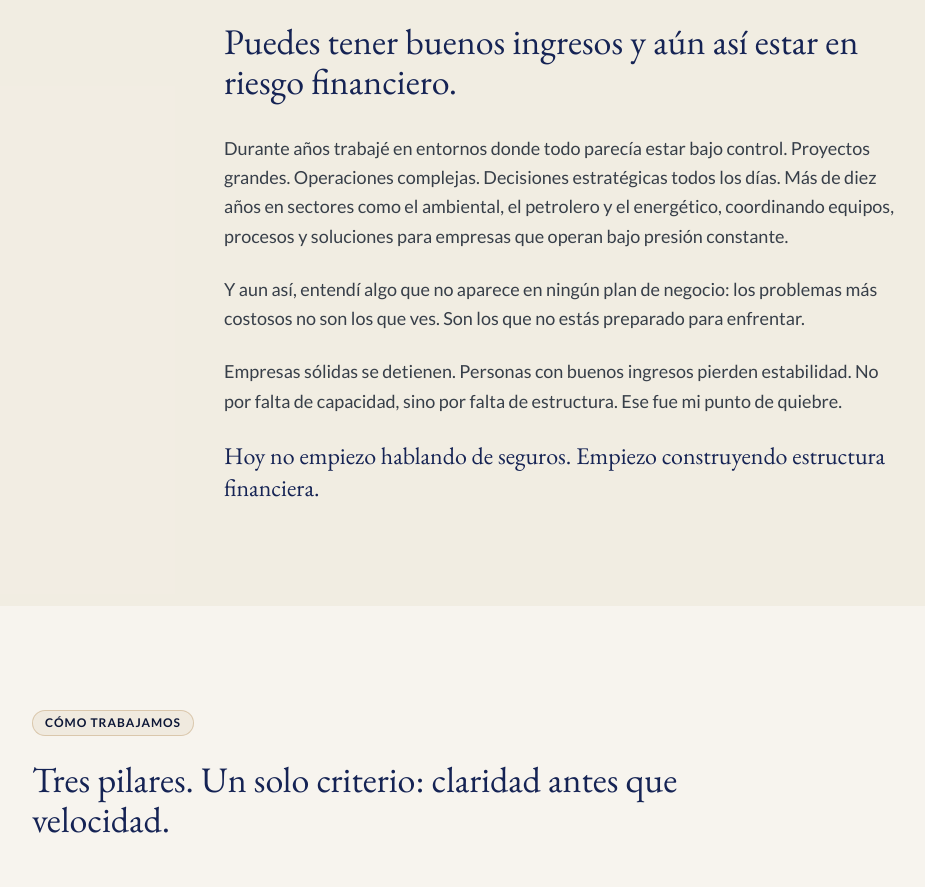
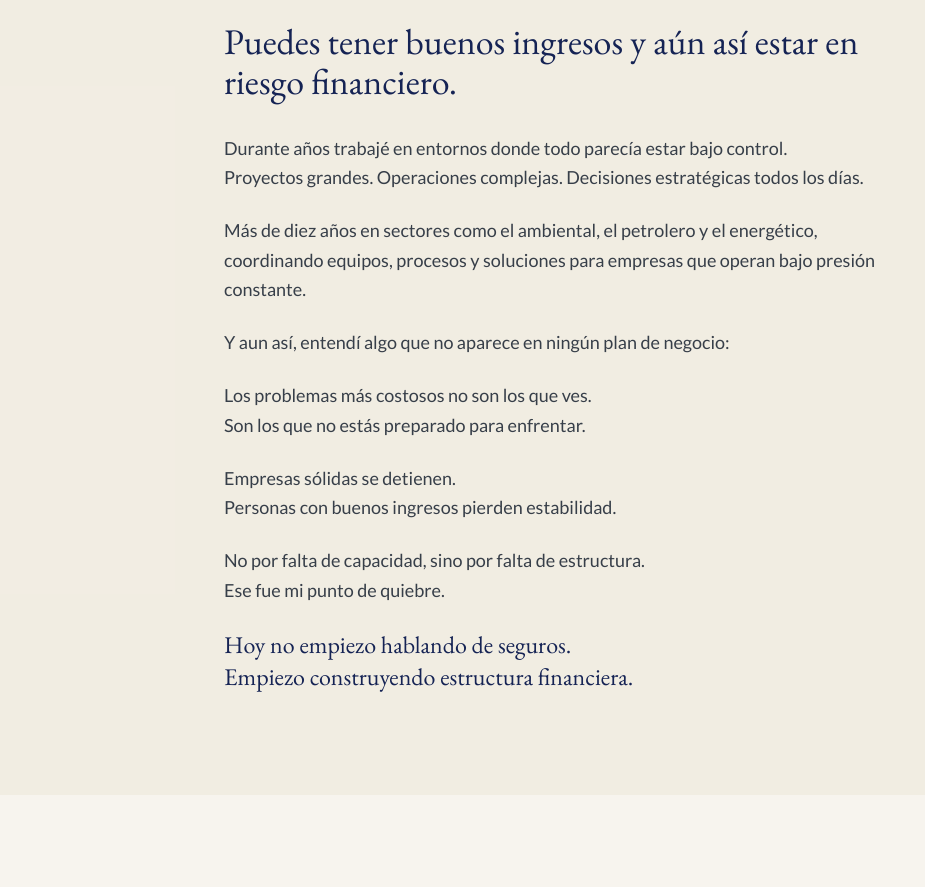
Before and after one commit to DESPACHOPM/despacho-pm-site, a Next.js app: page / in a window 1280 px wide. Shown: the part 1185-2072 px from the top of the page, without its empty margins (80-1005 px from the left). Built offline with nearby package versions, Linux system fonts and the light colour scheme.

Commit message:
Da ritmo a Mi historia y corrige el bug de navegacion desde el aviso de privacidad

```diff
--- a/src/components/sections/nav.tsx
+++ b/src/components/sections/nav.tsx
@@ -24,7 +24,7 @@ export function Nav() {
   return (
     <header className="sticky top-0 z-50 border-b border-border/70 bg-background/90 backdrop-blur">
       <div className="mx-auto flex h-18 max-w-6xl items-center justify-between px-(--spacing-gutter) py-4">
-        <a href="#inicio" className="flex items-center gap-2.5">
+        <a href="/#inicio" className="flex items-center gap-2.5">
           <Image
             src="/images/logo.png"
             alt="Despacho PM"
--- a/src/components/sections/story.tsx
+++ b/src/components/sections/story.tsx
@@ -19,34 +19,57 @@ export function Story() {
           <Reveal delay={0.14}>
             <p>
               Durante años trabajé en entornos donde todo parecía estar bajo
-              control. Proyectos grandes. Operaciones complejas. Decisiones
-              estratégicas todos los días. Más de diez años en sectores como
-              el ambiental, el petrolero y el energético, coordinando
-              equipos, procesos y soluciones para empresas que operan bajo
-              presión constante.
+              control.
+              <br />
+              Proyectos grandes. Operaciones complejas. Decisiones
+              estratégicas todos los días.
             </p>
           </Reveal>
 
-          <Reveal delay={0.2}>
+          <Reveal delay={0.19}>
             <p>
-              Y aun así, entendí algo que no aparece en ningún plan de
-              negocio: los problemas más costosos no son los que ves. Son los
-              que no estás preparado para enfrentar.
+              Más de diez años en sectores como el ambiental, el petrolero y
+              el energético, coordinando equipos, procesos y soluciones para
+              empresas que operan bajo presión constante.
             </p>
           </Reveal>
 
-          <Reveal delay={0.26}>
+          <Reveal delay={0.24}>
             <p>
-              Empresas sólidas se detienen. Personas con buenos ingresos
-              pierden estabilidad. No por falta de capacidad, sino por falta
-              de estructura. Ese fue mi punto de quiebre.
+              Y aun así, entendí algo que no aparece en ningún plan de
+              negocio:
             </p>
           </Reveal>
 
-          <Reveal delay={0.32}>
+          <Reveal delay={0.29}>
+            <p>
+              Los problemas más costosos no son los que ves.
+              <br />
+              Son los que no estás preparado para enfrentar.
+            </p>
+          </Reveal>
+
+          <Reveal delay={0.34}>
+            <p>
+              Empresas sólidas se detienen.
+              <br />
+              Personas con buenos ingresos pierden estabilidad.
+            </p>
+          </Reveal>
+
+          <Reveal delay={0.39}>
+            <p>
+              No por falta de capacidad, sino por falta de estructura.
+              <br />
+              Ese fue mi punto de quiebre.
+            </p>
+          </Reveal>
+
+          <Reveal delay={0.44}>
             <p className="font-heading text-2xl text-primary">
-              Hoy no empiezo hablando de seguros. Empiezo construyendo
-              estructura financiera.
+              Hoy no empiezo hablando de seguros.
+              <br />
+              Empiezo construyendo estructura financiera.
             </p>
           </Reveal>
         </div>
--- a/src/lib/site-data.ts
+++ b/src/lib/site-data.ts
@@ -10,11 +10,11 @@ export const WHATSAPP_URL_MODALIDADES =
 export const MEETING_NOTE = "Agenda por WhatsApp.";
 
 export const NAV_LINKS = [
-  { href: "#pilares", label: "Lo que hacemos" },
-  { href: "#historia", label: "Mi historia" },
-  { href: "#contadores", label: "Contadores" },
-  { href: "#testimonios", label: "Clientes" },
-  { href: "#preguntas", label: "Preguntas" },
+  { href: "/#pilares", label: "Lo que hacemos" },
+  { href: "/#historia", label: "Mi historia" },
+  { href: "/#contadores", label: "Contadores" },
+  { href: "/#testimonios", label: "Clientes" },
+  { href: "/#preguntas", label: "Preguntas" },
 ];
 
 export const PILLARS = [
```
